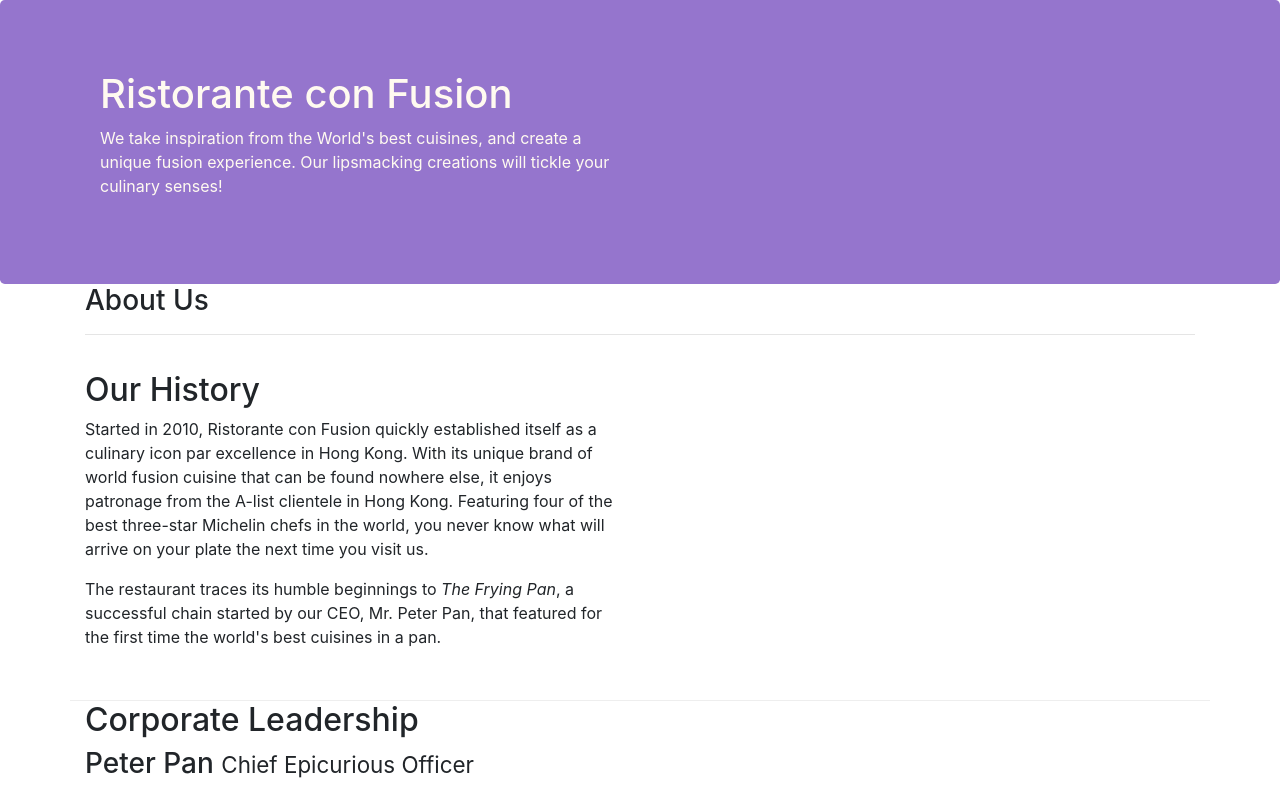
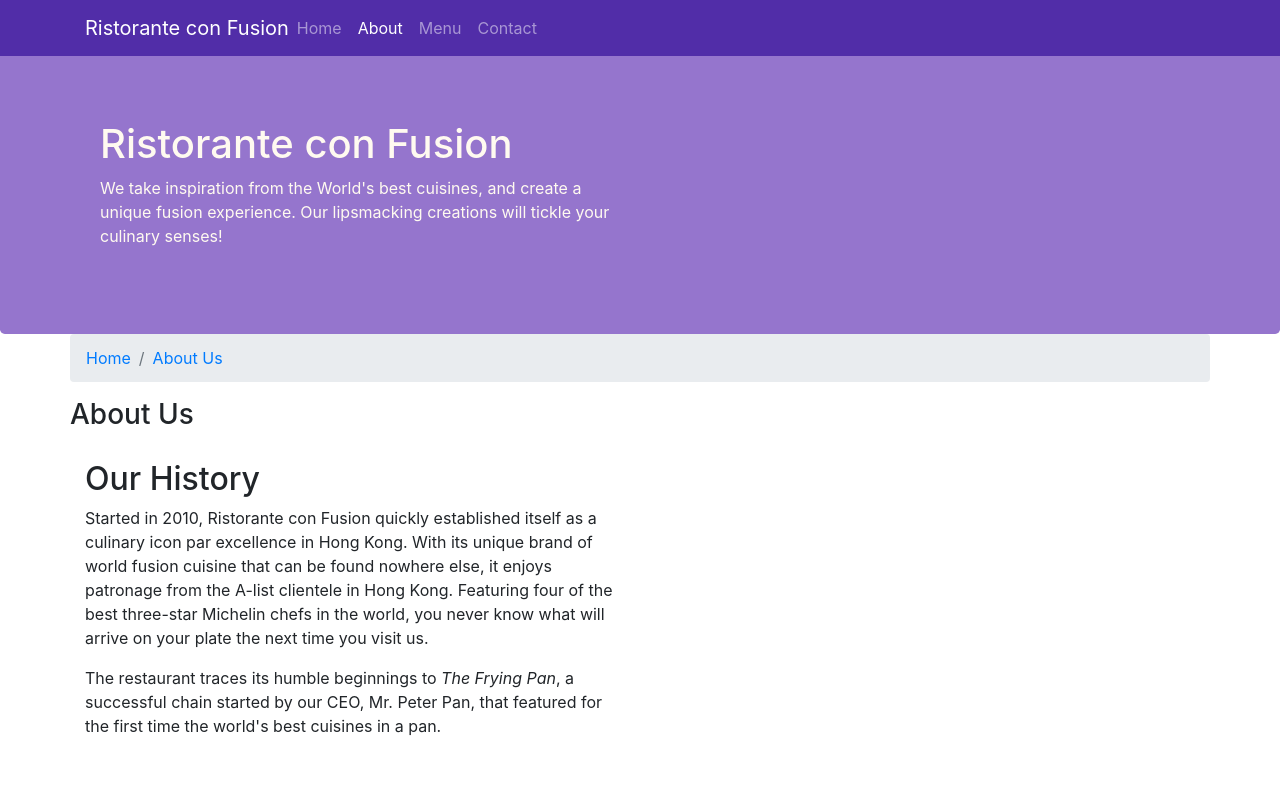
Before and after one commit to shikhar2817/confusion, a website: page aboutus.html in a window 1280 px wide. Shown: the top 786 px of the page. Drawn offline with nearby package versions, Linux system fonts and the light colour scheme.

Commit message:
Navbars and Breadcrumbs

```diff
--- a/aboutus.html
+++ b/aboutus.html
@@ -15,6 +15,22 @@
 </head>
 
 <body>
+    <nav class="navbar navbar-dark navbar-expand-sm fixed-top">
+        <div class="container">
+            <button class="navbar-toggler" type="button" data-target="#Navbar" data-toggle="collapse">
+                <span class="navbar-toggler-icon"></span>
+            </button>
+            <a class="navbar-brand mr-auto" href="./index.html">Ristorante con Fusion</a>
+            <div class="collapse navbar-collapse" id="Navbar">
+                <ul class="navbar-nav mr-auto">
+                    <li class="nav-item"><a class="nav-link" href="./index.html">Home</a></li>
+                    <li class="nav-item active"><a class="nav-link" href="#">About</a></li>
+                    <li class="nav-item"><a class="nav-link" href="#">Menu</a></li>
+                    <li class="nav-item"><a class="nav-link" href="#">Contact</a></li>
+                </ul>
+            </div>
+        </div>
+    </nav>
 
     <header class="jumbotron jambottron">
         <div class="container">
@@ -31,7 +47,11 @@
 
     <div>
         <div class="container">
-            <div>
+            <div class="row">
+                <ol class="col-12 breadcrumb">
+                    <li class="breadcrumb-item"><a href="./index.html">Home</a></li>
+                    <li class="breadcrumb-item active"><a href="#">About Us</a></li>
+                </ol>
                <h3>About Us</h3>
                <hr>
             </div>
@@ -70,7 +90,7 @@
                 <div class="col-4 offset-1 col-sm-2">
                     <h5>Links</h5>
                     <ul class="list-unstyled">
-                        <li><a href="#">Home</a></li>
+                        <li><a href="./index.html">Home</a></li>
                         <li><a href="#">About</a></li>
                         <li><a href="#">Menu</a></li>
                         <li><a href="#">Contact</a></li>
--- a/css/style.css
+++ b/css/style.css
@@ -20,3 +20,12 @@
     background: #9575CD;
     color: floralwhite;
 }
+
+body{
+    padding: 50px 0px 0px 0px;
+    z-index: 0;
+}
+
+.navbar-dark{
+    background-color: #512DA8;
+}
```
Also changed, not shown: index.html (+17 -2 lines).
